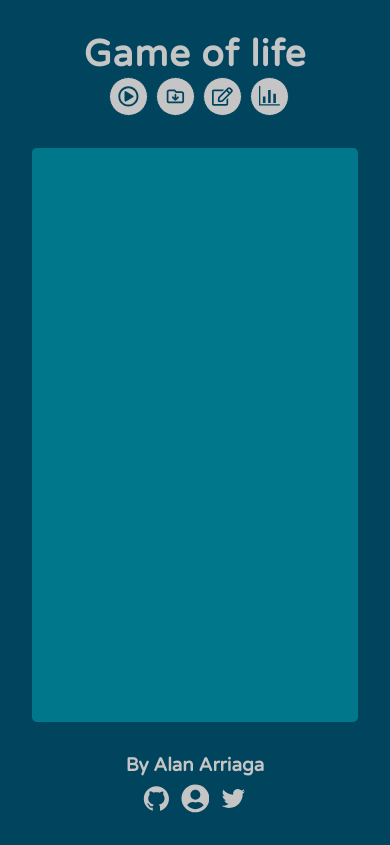
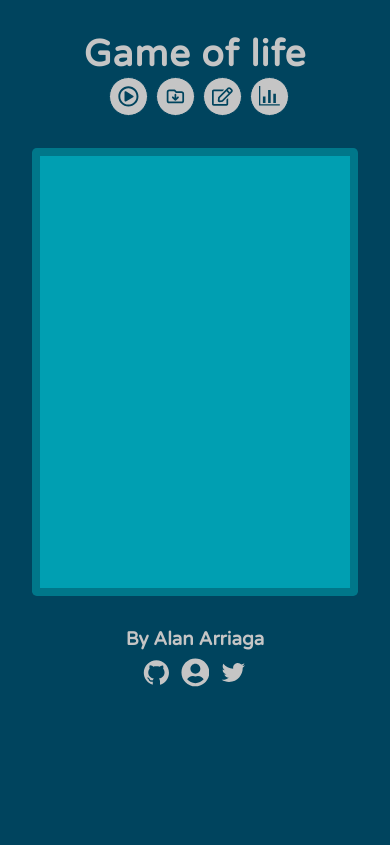
Before and after one commit to A14Narriaga/game-of-life, a React (Create React App) app: page / in a window 390 px wide. Built offline with nearby package versions, Linux system fonts and the light colour scheme.

Commit message:
Canvas implementation

```diff
--- a/src/components/Game.tsx
+++ b/src/components/Game.tsx
@@ -1,9 +1,40 @@
-import React from "react"
+import { useEffect } from "react"
+
+const reloadGame = () => {
+  console.log("fotograma")
+}
+
+const loadGame = () => {
+  const canvas = document.getElementById("canvas-game") as HTMLCanvasElement
+  if (canvas !== null) {
+    const fps = 30
+    // const context = canvas.getContext("2D")
+    const canvasW = 944
+    const canvasH = 432
+    // const rows = 10
+    // const cols = 10
+    // const cellW = Math.floor(canvasW / rows)
+    // const cellH = Math.floor(canvasH / cols)
+    // const aliveColor = "#FFFFFF"
+    // const deadColor = "#000000"
+    canvas.width = canvasW
+    canvas.height = canvasH
+    setInterval(() => reloadGame(), 1000 / fps)
+  }
+}
 
 const Game = () => {
+  useEffect(() => {
+    loadGame()
+  }, [])
+
   return (
     <main>
-      <section className="container"></section>
+      <section className="container">
+        <div className="canvas-wrapper">
+          <canvas id="canvas-game"></canvas>
+        </div>
+      </section>
     </main>
   )
 }
--- a/src/scss/App.scss
+++ b/src/scss/App.scss
@@ -25,3 +25,9 @@ body {
     flex-direction: column;
   }
 }
+
+@media (max-width: 1037px) {
+  .canvas-wrapper {
+    overflow: scroll;
+  }
+}
--- a/src/scss/_game.scss
+++ b/src/scss/_game.scss
@@ -5,9 +5,17 @@
     padding: 0 2rem;
     .container {
       width: 100%;
-      height: 68vh;
+      height: 28rem;
       border-radius: 0.3rem;
       background-color: rgba(0, 255, 255, 0.274);
+      padding: 0.5rem;
+      .canvas-wrapper {
+        width: 100%;
+        height: 100%;
+        #canvas-game {
+          background-color: rgba(0, 238, 255, 0.336);
+        }
+      }
     }
   }
 }
```
